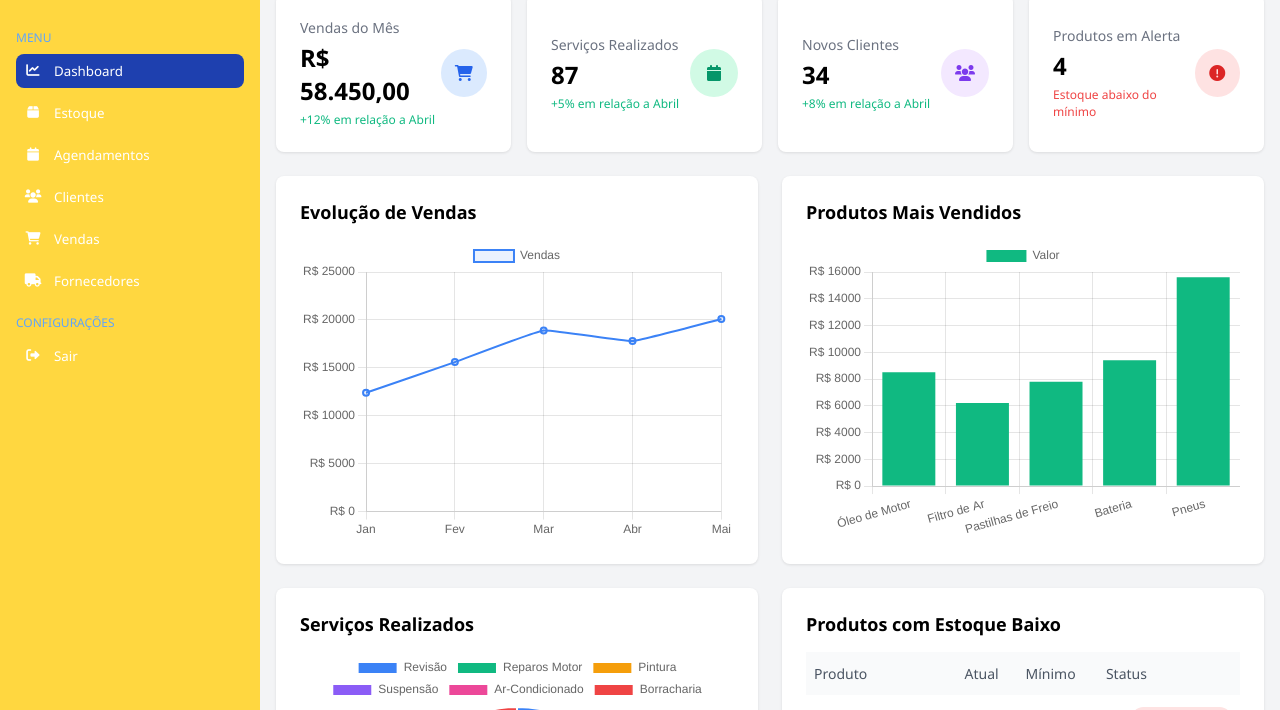
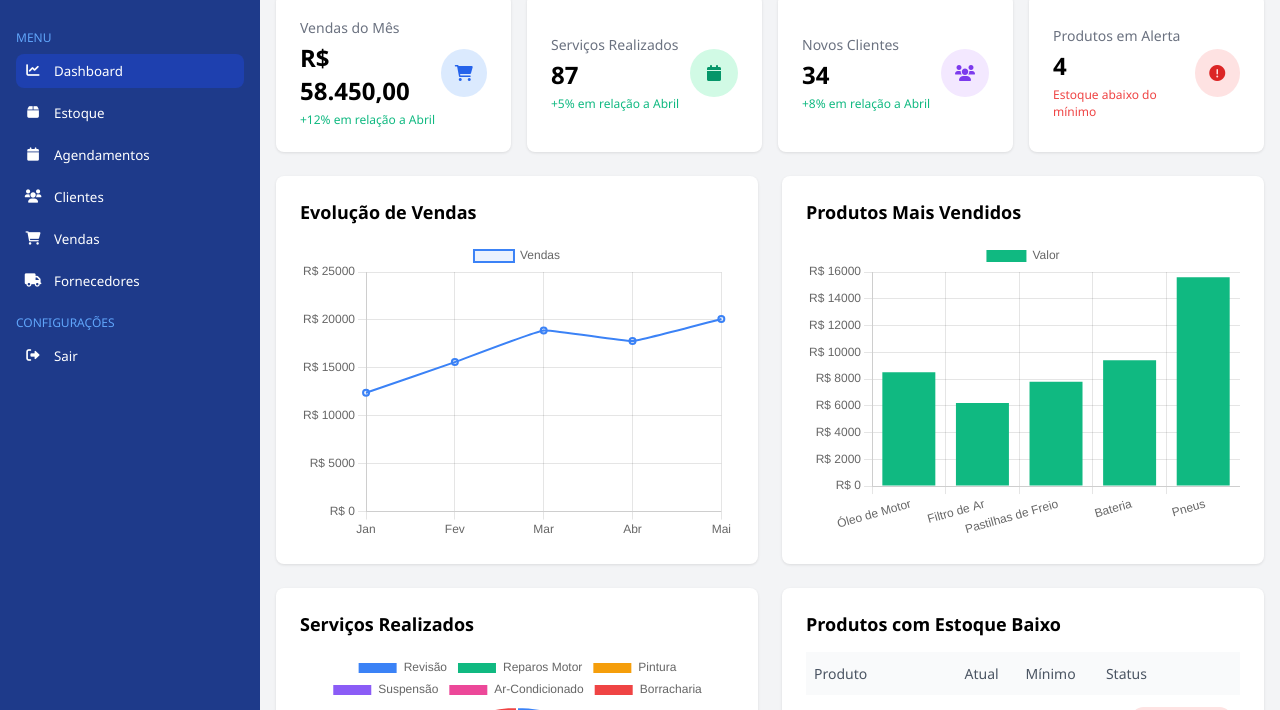
Before and after one commit to gcazuche/autoagile, a plain HTML site: page index.html in a window 1280 px wide. Shown: the part 90-800 px from the top of the page. Drawn offline with nearby package versions, Linux system fonts and the light colour scheme.

Commit message:
Update styles.css

```diff
--- a/styles.css
+++ b/styles.css
@@ -19,7 +19,7 @@ body {
 /* Sidebar */
 .sidebar {
     width: 260px;
-    background-color: #ffd740; /* bg-blue-900 */
+    background-color: #1e3a8a; /* bg-blue-900 */
     color: white;
     display: flex;
     flex-direction: column;
```
